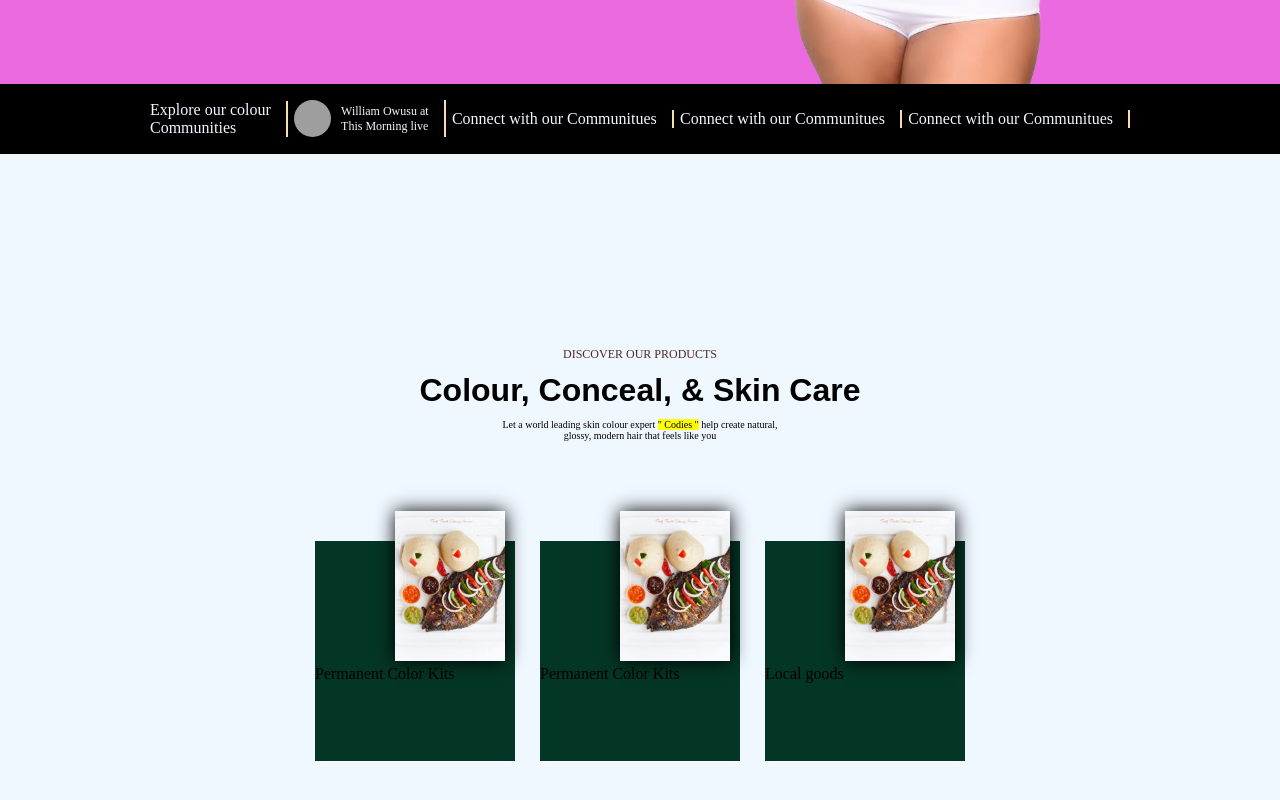
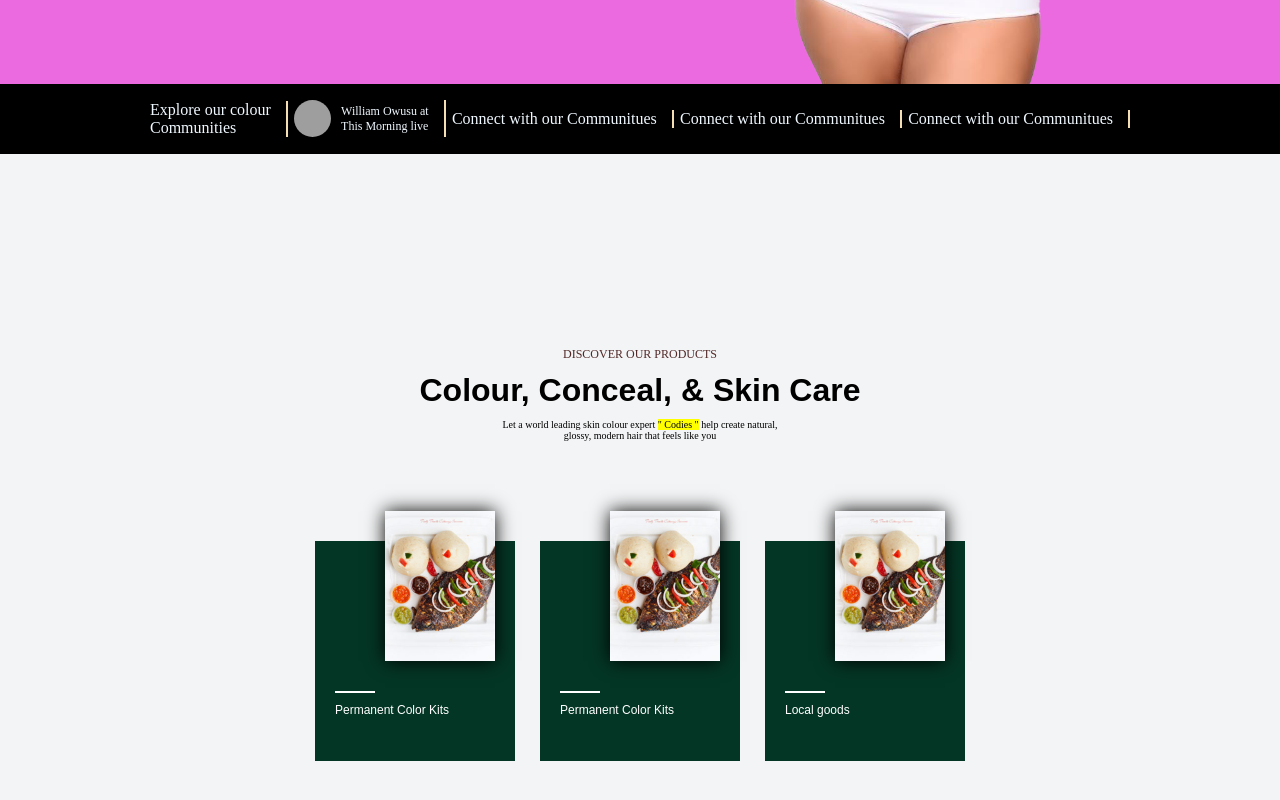
Before and after one commit to Saniflex-1/ReactJs, a React (Create React App) app: page / in a window 1280 px wide. Shown: the part 586-1386 px from the top of the page. Built offline with nearby package versions, Linux system fonts and the light colour scheme; grey boxes are pictures that could not be loaded.

Commit message:
Update index.css

```diff
--- a/src/index.css
+++ b/src/index.css
@@ -149,7 +149,7 @@ body {
 
 .home-ceal {
   position: relative;
-  background-color: aliceblue;
+  background-color: rgb(243, 244, 245);
   width: 100%;
   height: 100vh;
   display: flex;
@@ -191,7 +191,7 @@ body {
   width: 110px;
   height: 150px;
   object-fit: cover;
-  margin-left: 80px;
+  margin-left: 50px;
   margin-top: -30px;
   box-shadow: 0px 0px 18px 0px black;
 }
@@ -200,4 +200,25 @@ body {
   background-color: rgb(4, 54, 37);
   width: 200px;
   height: 220px;
+  position: relative;
+  display: flex;
+  flex-direction: column;
+
+  padding-left: 20px;
 }
+
+.pro span {
+  background-color: white;
+  width: 40px;
+  height: 2px;
+  /* bottom: 0; */
+  /* position: absolute; */
+  margin-top: 30px;
+}
+
+.pro p {
+  font-size: 12px;
+  color: white;
+  margin-top: 10px;
+  font-family: "poppins", sans-serif;
+}
```
